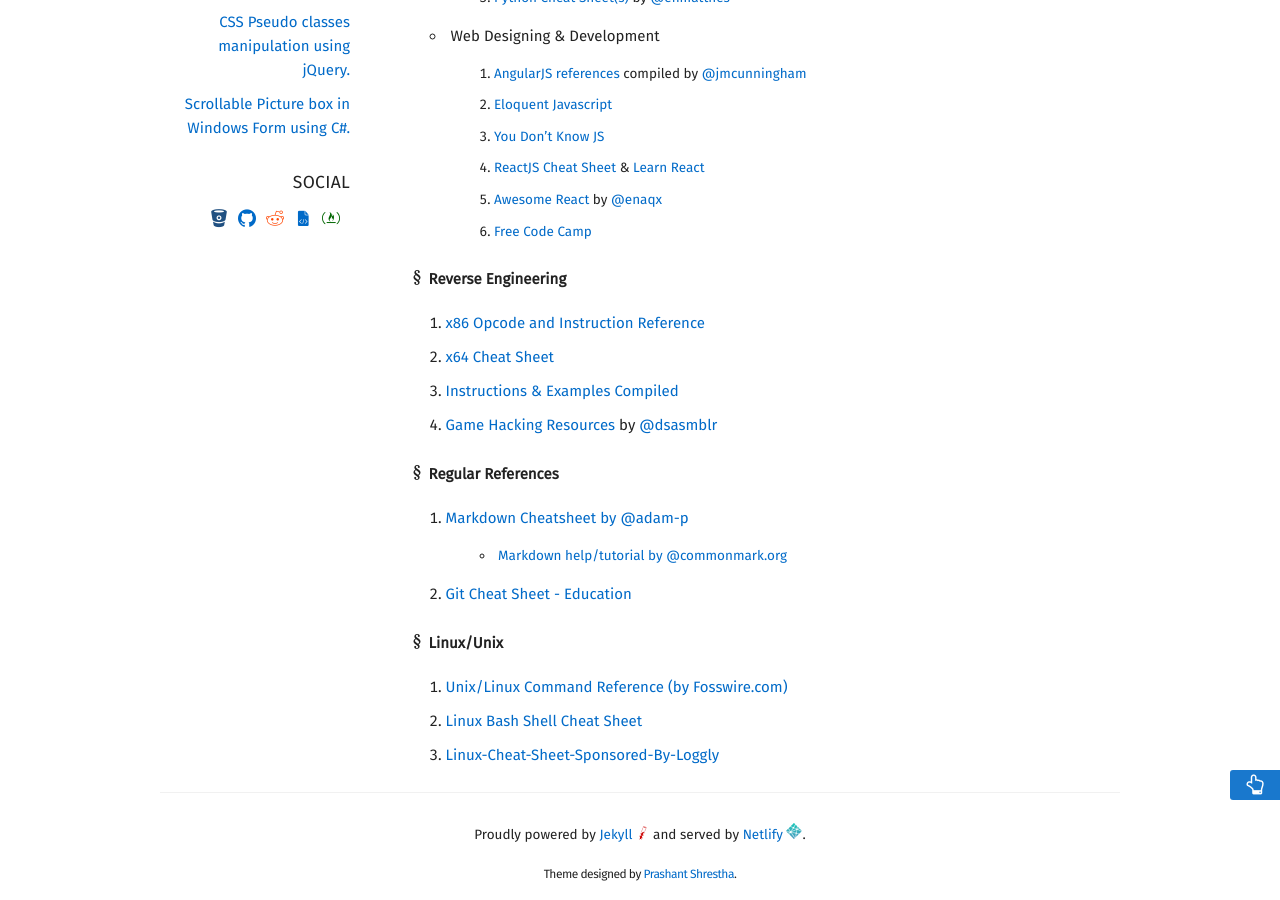
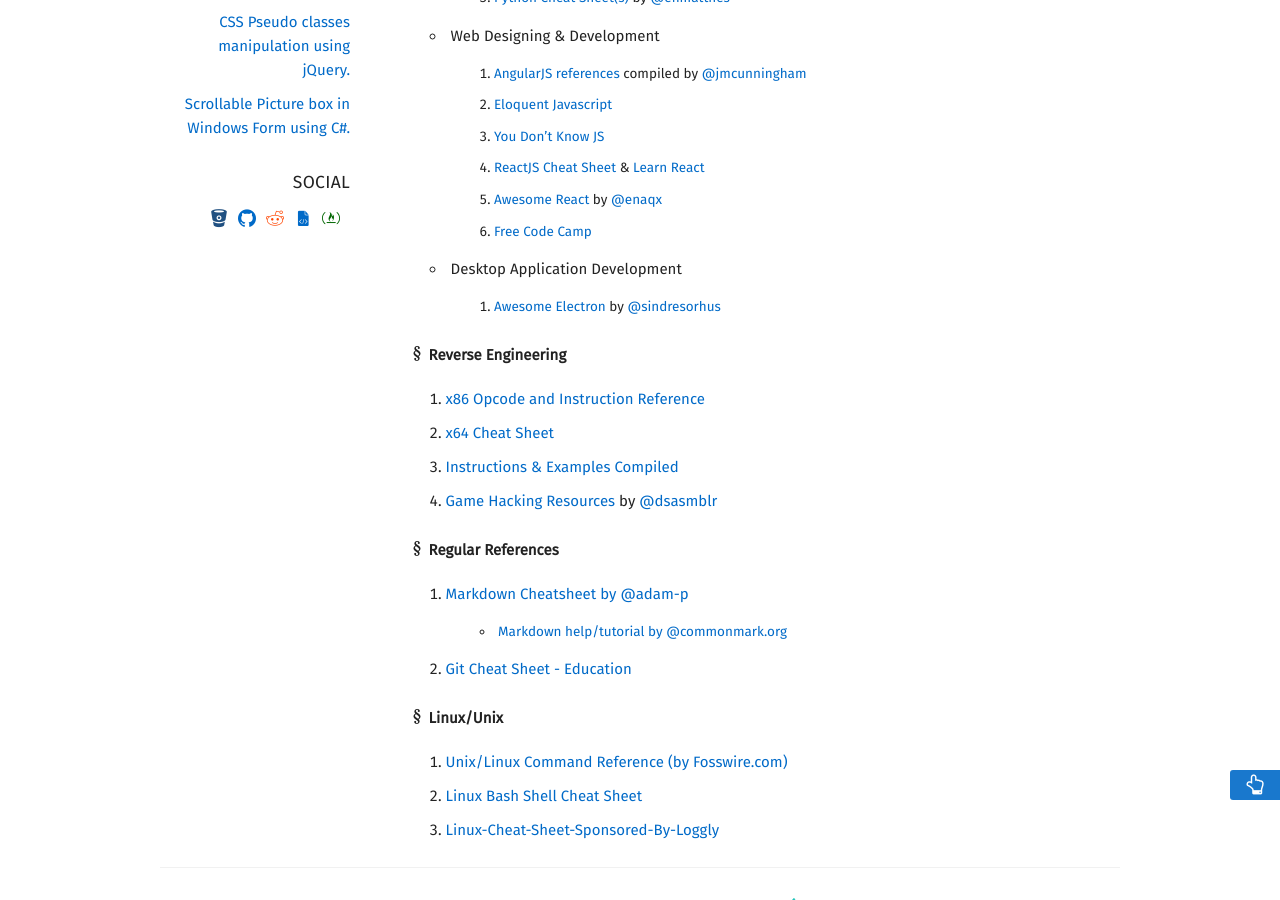
Before and after one commit to intern0t/personal-blog, a Jekyll site: the page built from library.md, in a window 1280 px wide and 900 px high, scrolled down 992 px. Built offline with Jekyll 4.4.1, drawn with Linux system fonts in a browser that asks for light colours; nearby versions of some CDN libraries; some web fonts are replaced.

Commit message:
Added Awesome Electron entry.

```diff
--- a/library.md
+++ b/library.md
@@ -33,6 +33,8 @@ permalink: /library/
   4. [ReactJS Cheat Sheet](https://reactcheatsheet.com/) & [Learn React](https://learnreact.com/)
   5. [Awesome React](https://github.com/enaqx/awesome-react) by [@enaqx](https://github.com/enaqx)
   6. [Free Code Camp](https://www.freecodecamp.org/)
++ Desktop Application Development
+  1. [Awesome Electron](https://github.com/sindresorhus/awesome-electron) by [@sindresorhus](https://github.com/sindresorhus/)
 
 ###### <span class="icon-section"></span> **Reverse Engineering**
 1. [x86 Opcode and Instruction Reference](http://ref.x86asm.net/)
```
